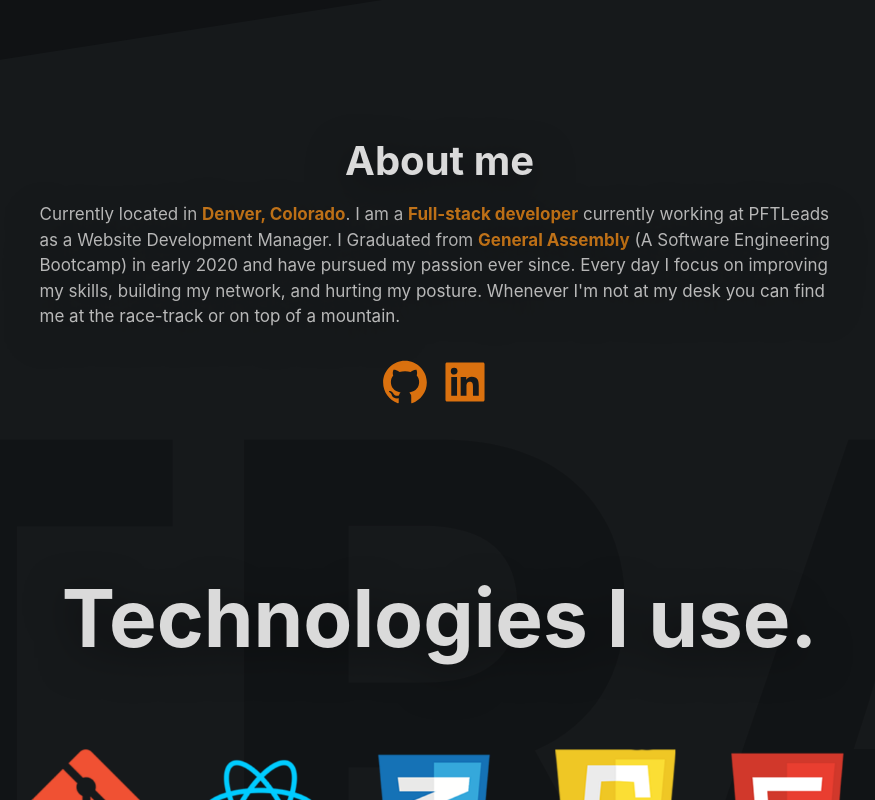
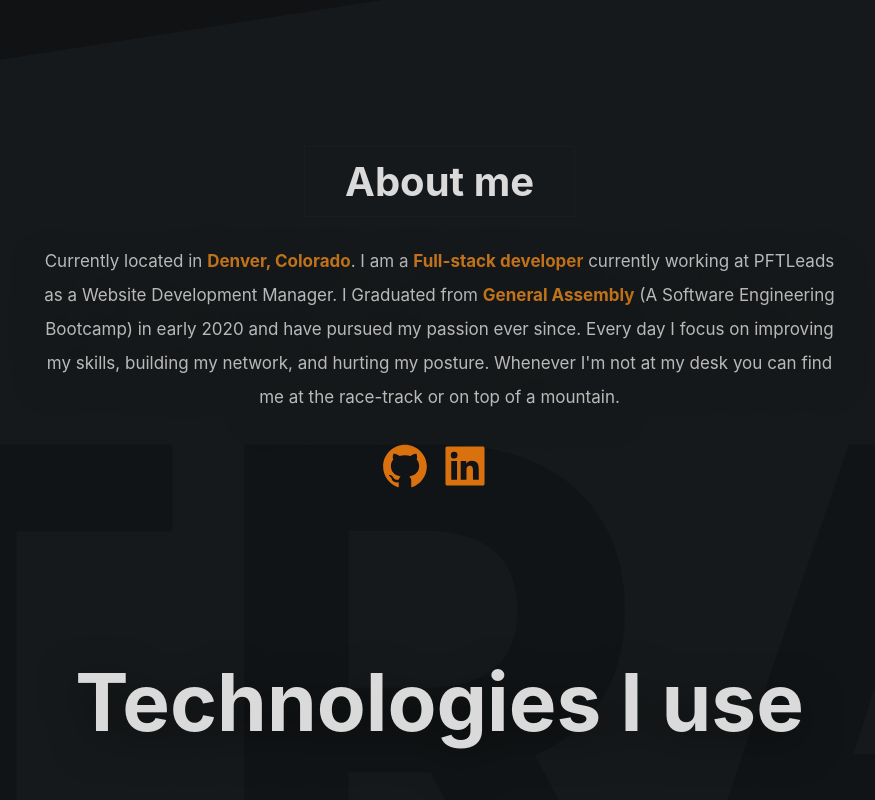
Before and after one commit to nonstopper0/personal_website_v3, a React (Create React App) app: page / in a window 1280 px wide. Shown: the part 1400-2200 px from the top of the page, without its empty margins (233-1108 px from the left). Built offline with nearby package versions, Linux system fonts and the light colour scheme.

Commit message:
cleaning up code

```diff
--- a/src/App.js
+++ b/src/App.js
@@ -41,14 +41,15 @@ class App extends React.Component {
           })
         }
 
+
+        let nav = document.querySelector('nav')
+
     }
 
     onWindowScroll = (e) => {
         let windowHeight = window.innerHeight
         let scroll = window.pageYOffset
 
-        document.querySelector('.mouse').style.animation = "normal"
-        document.querySelector('.mouse').style.opacity = "0"
 
 
         // Load in elements
--- a/src/Components/Body2.js
+++ b/src/Components/Body2.js
@@ -89,7 +89,7 @@ const Body2 = React.forwardRef((props, ref) => {
             </div> */}
             <div className="home-page2-box2">
                 <div className="home-page2-box2-text">
-                    <h3>Technologies I use.</h3>
+                    <h3>Technologies I use</h3>
                     <img id="home-page2-box2-logos" alt="technology logos" src={Logos}/>
                 </div>
             </div>
--- a/src/Components/Body2.scss
+++ b/src/Components/Body2.scss
@@ -119,11 +119,12 @@
             }
 
             h2 {
+                border: 1px solid rgba(53, 53, 53, 0.151);
+                padding: 10px 40px 10px 40px;
                 z-index: 3;
                 color: $white;
                 font-size: 40px;
-                margin: 0px;
-                text-shadow: 0px 10px 40px rgba(0, 0, 0, 0.5);
+                margin: 10px;
             } ins {
                 font-family: 'Sprite Extras';
                 text-decoration: none;
@@ -132,9 +133,10 @@
                 margin: 20px 0px 0px 0px;
                 line-height: 0px;
             } p  {
+                text-align: center;
                 text-shadow: 0px 10px 40px rgba(0, 0, 0, .8);
                 font-size: 17px;
-                line-height: 1.5em;
+                line-height: 2em;
                 z-index: 3;
                 span {
                     color: $accent2;
--- a/src/Components/Body3.js
+++ b/src/Components/Body3.js
@@ -10,6 +10,7 @@ const Body3 = React.forwardRef((props, ref) => {
     return (
         <section className="home-body3-container">
         <div className="portfolio-container" ref={ref}>
+            <h3>My Work</h3>
             <button id="nomiButton" className="portfolio-row" onClick={()=> props.open('#nomi')}>
                 <div className="portfolio-cover">
                     <img src={NOMIMacbook} />
--- a/src/Components/Body3.scss
+++ b/src/Components/Body3.scss
@@ -3,9 +3,11 @@
 .home-body3-container {
     padding-top: 100px;
     background-color: $extremelydark;
+    position: relative;
 }
 
 .portfolio-container {
+    position: relative;
     height: fit-content;
     max-width: 1200px;
     min-width: 100px;
@@ -14,8 +16,20 @@
     padding: 30px;
     border: 1px solid rgba(53, 53, 53, 0.151);
 
+
     @include mobile {
         padding: 5px;
+    }
+
+    h3 {
+        border: 1px solid rgba(53, 53, 53, 0.151);
+        padding: 10px 40px 10px 40px;
+        font-size: 40px;
+        color: $white;
+        position: absolute;
+        right: 50%;
+        top: -140px;
+        transform: translate(50%);
     }
 
     .portfolio-row {
@@ -44,7 +58,7 @@
 
             img {
                 height: 310px;
-                margin: 40px 15px 0px 15px;
+                margin: 30px 50px 10px 50px;
             }
 
             svg {
@@ -66,6 +80,7 @@
     background-blend-mode: soft-light;
     background-repeat: no-repeat;
     background-position: center;
+    background-position-y: 40%;
     background-size: cover;
 }
 
@@ -75,24 +90,25 @@
     background-blend-mode: soft-light;
     background-repeat: no-repeat;
     background-position: center;
+    background-position-y: 58%;
     background-size: cover;
 }
 
 @keyframes portfolio-fade-start {
     from {
-        clip-path: circle(200% at -200% 50%)
+        clip-path: circle(20% at -20% 0%)
 
     } to {
-        clip-path: circle(200% at 50% 50%)
+        clip-path: circle(110% at 50% 50%)
     }
 }
 
 @keyframes portfolio-fade-end {
     from {
-        clip-path: circle(200% at 50% 50%)
+        clip-path: circle(110% at 50% 50%)
 
     } to {
-        clip-path: circle(200% at 300% 50%)
+        clip-path: circle(20% at 120% 110%)
     }
 }
 
--- a/src/Components/Nav.js
+++ b/src/Components/Nav.js
@@ -20,6 +20,7 @@ function nav(props) {
             <button onClick={() => props.scrollC('contact')}>
                     <GoPencil />
             </button>
+            <div className="nav-background"></div>
         </nav>
     )
 }
```
